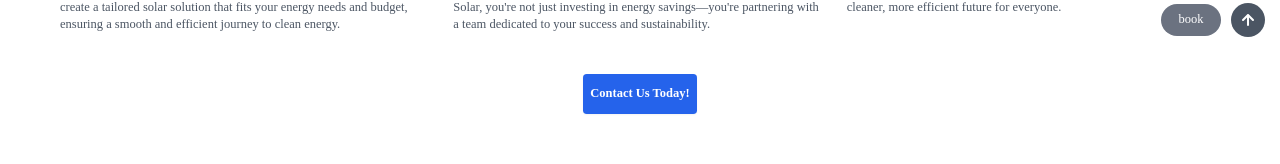
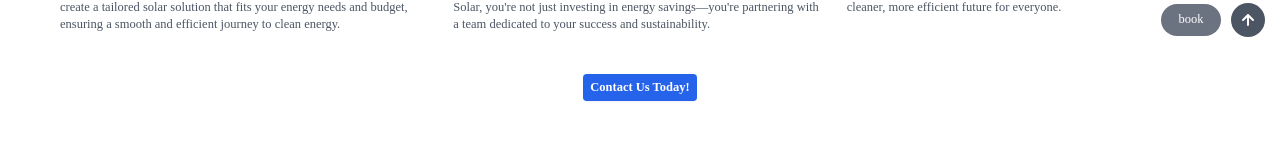
Before and after one commit to cassius2828/fastandeasysolar, a React (Vite) app: page / in a window 1280 px wide. Shown: the part 733-897 px from the top of the page. Built offline with nearby package versions, Linux system fonts and the light colour scheme; no server answers.

Commit message:
updated emails in all content areas, added google ad tracking to cta btns, added updated google ads conversion tracking id

```diff
--- a/index.html
+++ b/index.html
@@ -26,15 +26,35 @@
     <meta name="twitter:description"
           content="Fast and Easy Solar offers various solar programs in Northern California, excluding Sacramento. Contact us for solar panel installations, leases, and more." />
     <meta name="twitter:image" content="/images/twitter-image.jpg" />
+
     <!-- Google tag (gtag.js) -->
-    <script async src="https://www.googletagmanager.com/gtag/js?id=AW-11491678429"></script>
+    <script async src="https://www.googletagmanager.com/gtag/js?id=AW-11493399887"></script>
     <script>
   window.dataLayer = window.dataLayer || [];
   function gtag(){dataLayer.push(arguments);}
   gtag('js', new Date());
 
-  gtag('config', 'AW-11491678429');
+  gtag('config', 'AW-11493399887');
     </script>
+
+    <!-- Event snippet for Book appointment conversion page
+In your html page, add the snippet and call gtag_report_conversion when someone clicks on the chosen link or button. -->
+<script>
+  window.gtag_report_conversion = function (url) {
+    var callback = function () {
+      if (typeof(url) != 'undefined') {
+        window.location = url;
+      }
+    };
+    gtag('event', 'conversion', {
+        'send_to': 'AW-11493399887/2Hg-CPi24vYZEM-6vegq',
+        'value': 1.0,
+        'currency': 'USD',
+        'event_callback': callback
+    });
+    return false;
+  }
+  </script>
     <!-- Structured Data -->
     <script type="application/ld+json">
       {
@@ -52,7 +72,7 @@
         "contactPoint": {
           "@type": "ContactPoint",
           "telephone": "+1-916-320-7022",
-          "email": "Fastandeasysolar@gmail.com",
+          "email": "contact@fastandeasysolar.com",
           "contactType": "Customer Service",
           "areaServed": "US",
           "availableLanguage": "English"
--- a/src/components/About/AboutV2.jsx
+++ b/src/components/About/AboutV2.jsx
@@ -1,7 +1,7 @@
 import { useGSAP } from "@gsap/react";
 import { useRef } from "react";
 import { fadeInFromSide } from "../../gsap/useGsapAnimations";
-
+import { useGlobalContext } from "../../context/useGlobalContext";
 const aboutDetails = [
   {
     title: "What We Do",
@@ -24,14 +24,12 @@ const aboutDetails = [
 ];
 
 const AboutV2 = () => {
+  const { handleConversion, freeAssessmentCalendlyUrl } = useGlobalContext();
   useGSAP(() => {
     fadeInFromSide(".about-details-item", { side: -50 });
   }, {});
   return (
-    <section
-      id="about"
-      className="relative z-30 bg-white pb-32 pt-20"
-    >
+    <section id="about" className="relative z-30 bg-white pb-32 pt-20">
       {/* Hero section */}
       <div className="relative isolate -z-10 overflow-hidden bg-gradient-to-b from-blue-100/20 pt-14">
         <div
@@ -107,12 +105,15 @@ const AboutV2 = () => {
         </div>
       </div>
       <div className="w-full flex justify-center mt-16">
-        <button
-          type="button"
-          className=" fade-in-and-up rounded-md bg-blue-600 h-16 max-w-64 px-3 py-2 text-xl font-semibold text-white shadow-sm hover:bg-blue-500 focus-visible:outline focus-visible:outline-2 focus-visible:outline-offset-2 focus-visible:outline-blue-600"
+        <a
+          href={freeAssessmentCalendlyUrl}
+          onClick={() => {
+            handleConversion();
+          }}
+          className=" fade-in-and-up rounded-md bg-blue-600 max-w-64 px-3 py-2 text-xl font-semibold text-white shadow-sm hover:bg-blue-500 focus-visible:outline focus-visible:outline-2 focus-visible:outline-offset-2 focus-visible:outline-blue-600"
         >
           Contact Us Today!
-        </button>
+        </a>
       </div>
     </section>
   );
--- a/src/components/Book/index.jsx
+++ b/src/components/Book/index.jsx
@@ -6,7 +6,7 @@ import { useGlobalContext } from "../../context/useGlobalContext";
 const Book = () => {
   const [widgetLoaded, setWidgetLoaded] = useState(false);
   const sectionRef = useRef(null);
-  const { attachObserverToRef } = useGlobalContext();
+  const { attachObserverToRef, freeAssessmentCalendlyUrl } = useGlobalContext();
   // Use Intersection Observer to load Calendly widget when section is in view
   useEffect(() => {
     attachObserverToRef(sectionRef, setWidgetLoaded);
@@ -15,7 +15,7 @@ const Book = () => {
   return (
     <section id="book" ref={sectionRef} className="w-full relative z-20 mb-96">
       {widgetLoaded ? (
-        <InlineWidget url="https://calendly.com/fastandeasysolar/free-assessment-for-program-eligibility" />
+        <InlineWidget url={freeAssessmentCalendlyUrl} />
       ) : (
         <div className="w-full h-full flex justify-center items-center">
           <Loader />
--- a/src/components/Footer/index.jsx
+++ b/src/components/Footer/index.jsx
@@ -1,4 +1,5 @@
 import { UilArrowUp } from "@iconscout/react-unicons";
+import { useGlobalContext } from "../../context/useGlobalContext";
 
 //////////////////////
 // Footer Component
@@ -10,8 +11,7 @@ const Footer = () => {
   const scrollToTop = () => {
     window.scrollTo({ top: 0, behavior: "smooth" });
   };
-
-
+  const { handleConversion, freeAssessmentCalendlyUrl } = useGlobalContext();
   return (
     <footer className="bg-blue-900 p-12 text-center text-white relative z-30">
       <div className="flex flex-col md:flex-row justify-around gap-8">
@@ -19,13 +19,13 @@ const Footer = () => {
         <div>
           <h4 className="text-3xl text-blue-400 mb-8 font-bold">Programs</h4>
           <ul className="text-2xl flex flex-col justify-center items-center gap-4">
-            <li >
+            <li>
               <a href="#programs">Purchase</a>
             </li>
-            <li >
+            <li>
               <a href="#programs">Lease</a>
             </li>
-            <li >
+            <li>
               <a href="#programs">PPA</a>
             </li>
           </ul>
@@ -82,7 +82,7 @@ const Footer = () => {
         <div>
           <h4 className="text-3xl text-blue-400 mb-8 font-bold ">Contact</h4>
           <ul className="text-2xl flex flex-col justify-center items-center gap-4">
-            <li>Email: fastandeasysolar@gmail.com</li>
+            <li>Email: contact@fastandeasysolar.com</li>
             <li>Office: (916) 320-7022</li>
           </ul>
         </div>
@@ -120,13 +120,18 @@ const Footer = () => {
           src="/images/Full_logo.svg"
           alt="company logo with slogan"
         />
-        <p>&copy; 2024 Our Company. All rights reserved.</p>
+        <p>&copy; 2024 Fast and Easy Solar. All rights reserved.</p>
       </div>
 
       {/* Scroll to Top Button */}
       <div className="flex items-center justify-center gap-4 fixed bottom-2 md:bottom-12 right-2 md:right-6 z-50">
-
-      <a href="https://calendly.com/fastandeasysolar/free-assessment-for-program-eligibility" className="bg-gray-500 hover:bg-blue-500 rounded-full p-3 w-24 transition-colors duration-200 md:text-xl">book</a>
+        <a
+          onClick={() => handleConversion()}
+          href={freeAssessmentCalendlyUrl}
+          className="bg-gray-500 hover:bg-blue-500 rounded-full p-3 w-24 transition-colors duration-200 md:text-xl"
+        >
+          book
+        </a>
         <div
           onClick={scrollToTop}
           className="flex items-center justify-center  bg-gray-600 hover:bg-blue-500 transition-all duration-200 ease-in-out cursor-pointer rounded-full p-2"
--- a/src/components/Form/ContactForm.jsx
+++ b/src/components/Form/ContactForm.jsx
@@ -100,7 +100,7 @@ export const InputGroupContact = () => {
       const data = await submitAssessmentForm(form);
       if (data?.noContact) {
         setError(
-          "Please agree to be contacted by checking the box below to send the form. Otherwise, you should call us directly at (916) 320-7022 or email us at fastandeasysolar@gmail.com with your information. Thank you."
+          "Please agree to be contacted by checking the box below to send the form. Otherwise, you should call us directly at (916) 320-7022 or email us at contact@fastandeasysolar.com with your information. Thank you."
         );
         return;
       } else if (data?.error) {
@@ -117,7 +117,7 @@ export const InputGroupContact = () => {
     } catch (err) {
       console.error(err);
       setError(
-        "Form Submission Failed. Please reach out directly to either Fastandeasysolar@gmail.com or text (916) 320-7022 with the information requested in the form to request a free assessment if this form is not working"
+        "Form Submission Failed. Please reach out directly to either contact@fastandeasysolar.com or text (916) 320-7022 with the information requested in the form to request a free assessment if this form is not working"
       );
     }
   };
--- a/src/components/Form/InfoCard.jsx
+++ b/src/components/Form/InfoCard.jsx
@@ -1,4 +1,8 @@
+import { useGlobalContext } from "../../context/useGlobalContext";
+
 const InfoCard = () => {
+  const { handleConversion, freeAssessmentCalendlyUrl } = useGlobalContext();
+
   return (
     <div
       style={{ maxWidth: "40rem" }}
@@ -49,7 +53,7 @@ const InfoCard = () => {
                   </g>
                 </svg>
               </span>
-              fastandeasysolar@gmail.com
+              contact@fastandeasysolar.com
             </p>
           </div>
         </div>
@@ -71,7 +75,10 @@ const InfoCard = () => {
         {/* Social Media Links */}
         <div className="flex items-center gap-8 mt-12">
           <h3 className="text-2xl">Book An Appointment Now</h3>
-          <a href="https://calendly.com/fastandeasysolar/free-assessment-for-program-eligibility">
+          <a
+            onClick={() => handleConversion()}
+            href={freeAssessmentCalendlyUrl}
+          >
             <button className="flex items-center justify-center text-blue-900 bg-gray-200 hover:bg-gray-300 text-xl w-48 transition-all duration-200 ease-in-out cursor-pointer rounded-md p-2 mr-5 lg:mr-0">
               book
             </button>
--- a/src/components/Reusables/Alert.jsx
+++ b/src/components/Reusables/Alert.jsx
@@ -1,17 +1,20 @@
 import { useEffect } from "react";
-
+import { useGlobalContext } from "../../context/useGlobalContext";
 
 export function TwUIAlert({ message, success, handleClose }) {
+  const { handleConversion } = useGlobalContext();
   useEffect(() => {
     setTimeout(() => {
       handleClose();
     }, 3000);
+    if (success) {
+      handleConversion();
+    }
   }, []);
   return (
     <div className="rounded-md bg-gray-50 p-5 absolute left-1/2 bottom-0 -translate-x-1/2  z-50 alert-bounce">
       <div className="flex">
-        <div className="shrink-0">
-        </div>
+        <div className="shrink-0"></div>
         <div className="ml-3">
           <h3
             className={`text-xl font-medium ${
--- a/src/context/GlobalContext.jsx
+++ b/src/context/GlobalContext.jsx
@@ -13,19 +13,31 @@ export const GlobalProvider = ({ children }) => {
       { threshold: 0.1 }
     );
 
-    if (ref.current) {
+    if (ref?.current) {
       observer.observe(ref.current);
     }
+
     return () => {
-      if (ref.current) {
+      if (ref?.current) {
         observer.unobserve(ref.current);
       }
     };
   };
+  const freeAssessmentCalendlyUrl =
+    "https://calendly.com/fastandeasysolar/free-assessment-for-program-eligibility";
+  const handleConversion = (url) => {
+    if (window.gtag_report_conversion) {
+      window.gtag_report_conversion(url);
+    } else {
+      console.error("gtag_report_conversion function is not available.");
+    }
+  };
+
   return (
     <GlobalContext.Provider
       value={{
         attachObserverToRef,
+        handleConversion,freeAssessmentCalendlyUrl
       }}
     >
       {children}
```
Also changed, not shown: src/components/Careers/ApplicationForm.jsx (+3 -6 lines). Lines whose indentation alone changed are shown as unchanged.
